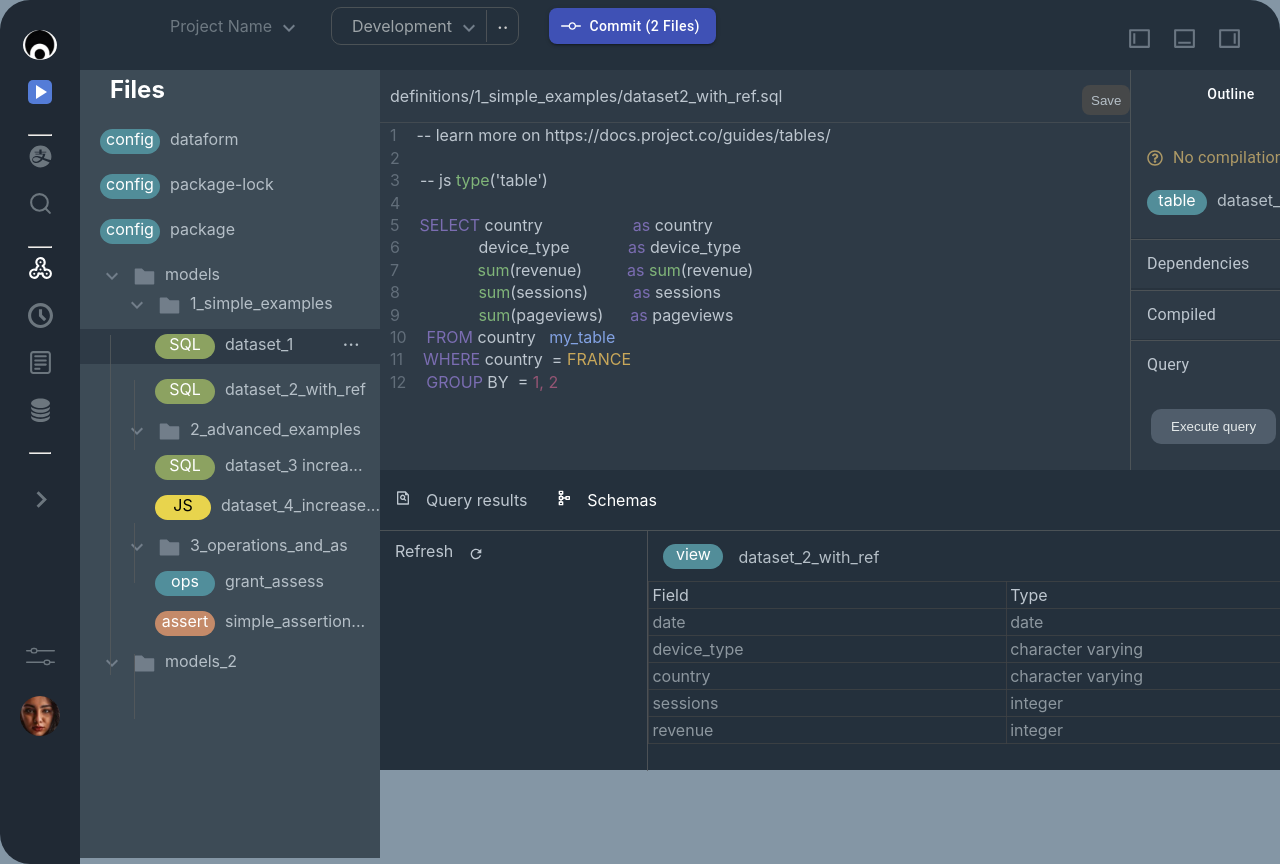
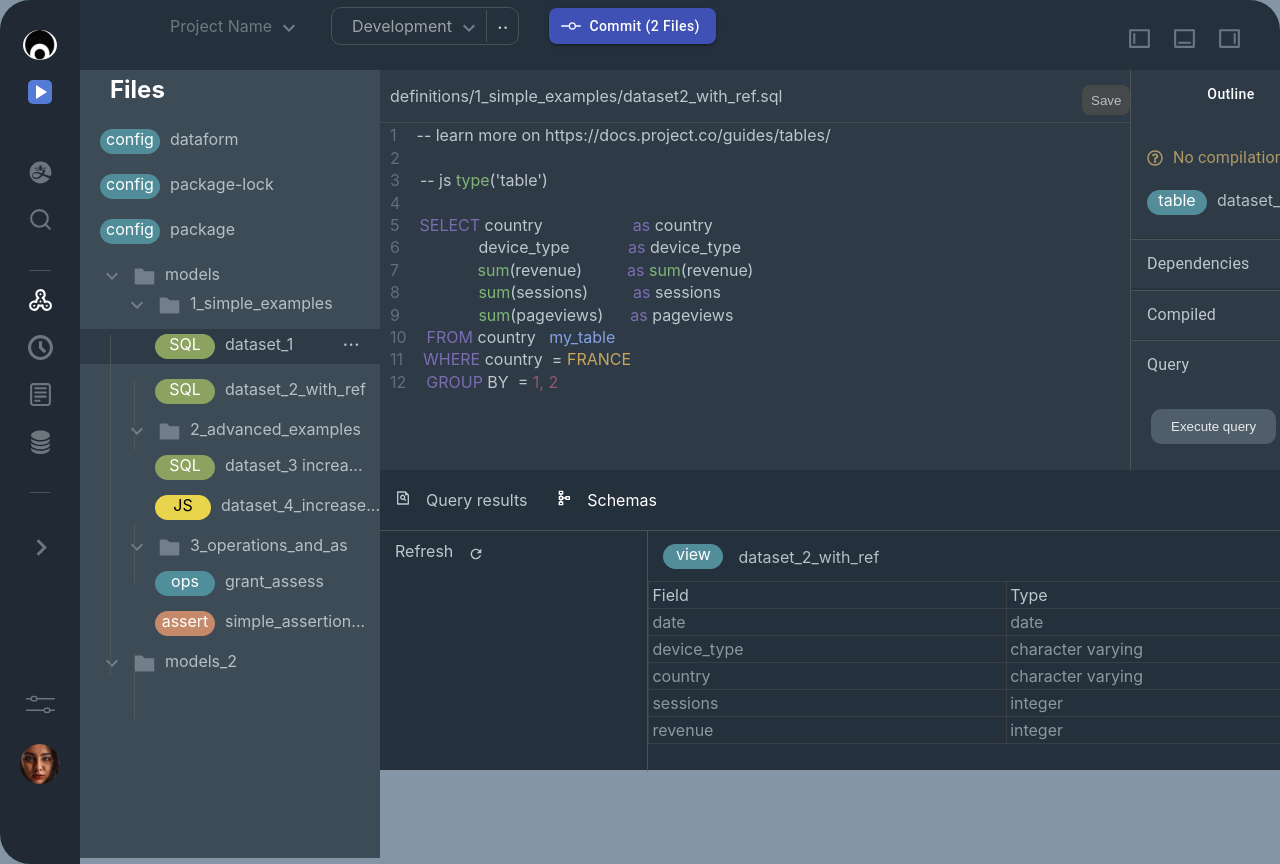
Before and after one commit to carraa99/OmicTest, a React (Create React App) app: page / in a window 1280 px wide. Shown: the top 864 px of the page. Built offline with nearby package versions, Linux system fonts and the light colour scheme.

Commit message:
Changed one little thing to complete the design

```diff
--- a/src/components/Icon Sidebar/IconSidebar.css
+++ b/src/components/Icon Sidebar/IconSidebar.css
@@ -16,3 +16,11 @@
     align-items: center;
     margin-top: 30px;
 }
+hr {
+    display: block;
+    height: 1px;
+    border: 0;
+    border-top:  0.2px solid rgb(86, 90, 93, .8);
+    margin: 1em 0;
+    padding: 0;
+}
--- a/src/components/Icon Sidebar/IconSidebar.jsx
+++ b/src/components/Icon Sidebar/IconSidebar.jsx
@@ -21,7 +21,16 @@ const IconSideBar = () => {
     <div className="iconSidebar">
       <div className="icons">
         {/* <ImSpinner8 style={{ color: "white", marginBottom: 20 }} size={25} /> */}
-        <img src={osr} style={{ color: "white", marginBottom: 20, borderRadius:'50%', height:30, widht:40 }} />
+        <img
+          src={osr}
+          style={{
+            color: "white",
+            marginBottom: 20,
+            borderRadius: "50%",
+            height: 30,
+            widht: 40,
+          }}
+        />
         <PlayArrowIcon
           style={{
             color: "white",
@@ -31,7 +40,9 @@ const IconSideBar = () => {
           }}
           size={30}
         />
-        <hr style={{ color: "#484545", width: 22 }} />
+
+          <hr/>
+
         <AiFillAlipayCircle
           style={{ color: "#6C767E", marginBottom: 22 }}
           size={25}
```
